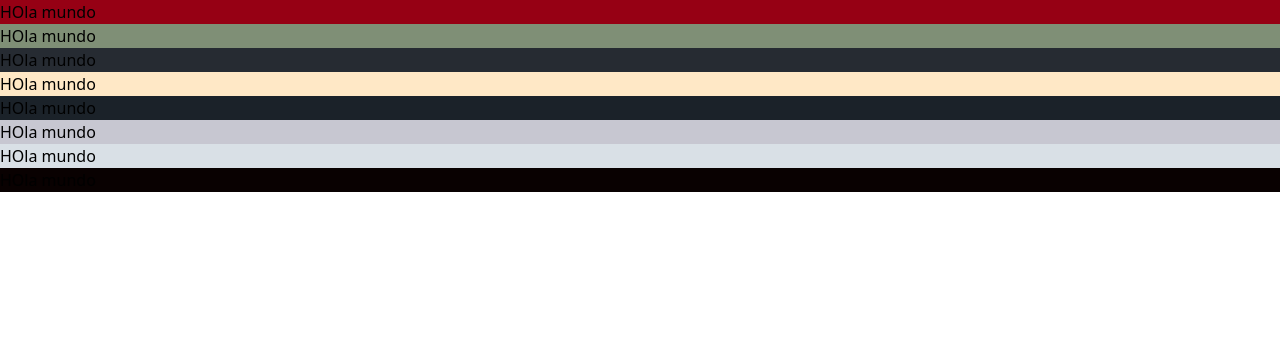
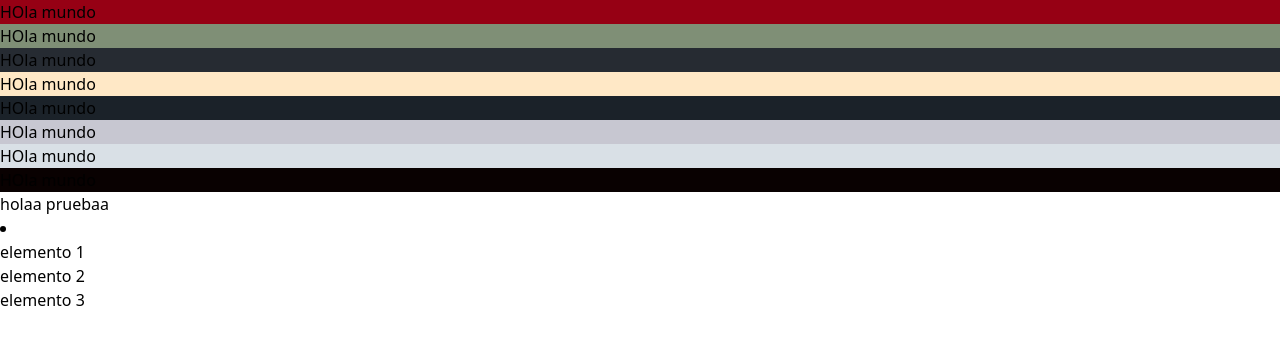
Before and after one commit to LuisVarel4/Front-ANBU, a React (Vite) app: page / in a window 1280 px wide. Shown: the top 344 px of the page. Built offline with nearby package versions, Linux system fonts and the light colour scheme.

Commit message:
creating folders

```diff
--- a/src/App.tsx
+++ b/src/App.tsx
@@ -12,8 +12,14 @@ function App() {
       <h1 className='bg-gray2-anbu'>HOla mundo</h1>
       <h1 className='bg-gray3-anbu'>HOla mundo</h1>
       <h1 className='bg-black-anbu'>HOla mundo</h1>
-
-
+    <h2>
+      holaa pruebaa
+    </h2>
+      <li>
+        <ul>elemento 1</ul>
+        <ul>elemento 2</ul>
+        <ul>elemento 3</ul>
+      </li>
     </>
   )
 }
```
